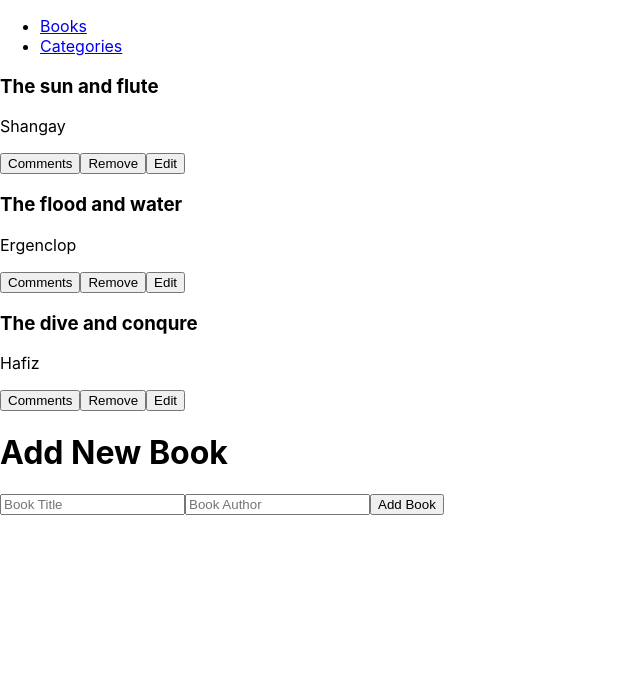
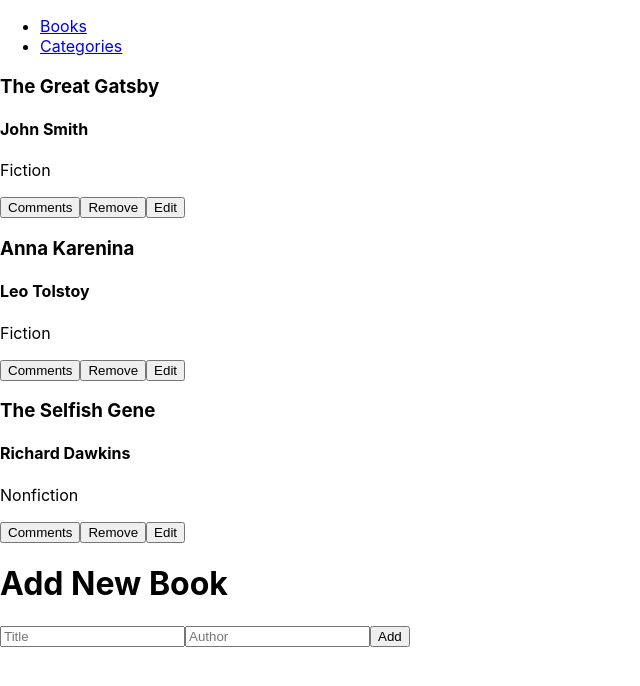
Before and after one commit to Talha-Hanif5666/Bookstore, a React (Create React App) app: page / in a window 1280 px wide. Shown: the top 686 px of the page, without its empty margins (0-640 px from the left). Built offline with nearby package versions, Linux system fonts and the light colour scheme.

Commit message:
Adding category display

```diff
--- a/src/components/Form.js
+++ b/src/components/Form.js
@@ -17,44 +17,26 @@ const AddnewBook = () => {
     setAuthor(e.target.value);
   };
 
-  const submitBookToStore = (title, author) => {
+  const submitBookToStore = (e) => {
+    e.preventDefault();
     if (!title || !author) return;
-    const Newbook = {
+    const newBook = {
       id: uuidv4(),
       title,
       author,
     };
-    dispatch(addBook(Newbook));
+    dispatch(addBook(newBook));
     setTitle('');
     setAuthor('');
   };
+
   return (
     <div className="add-new-book">
       <h1>Add New Book</h1>
-      <form>
-        <input
-          type="text"
-          name="title"
-          placeholder="Book Title"
-          onChange={handleTitle}
-          value={title}
-          required
-        />
-        <input
-          type="text"
-          name="author"
-          placeholder="Book Author"
-          onChange={handleAuthor}
-          value={author}
-          required
-        />
-        <button
-          type="submit"
-          onClick={() => submitBookToStore(title, author)}
-        >
-          Add Book
-
-        </button>
+      <form onSubmit={submitBookToStore}>
+        <input type="text" placeholder="Title" onChange={handleTitle} value={title} required />
+        <input type="text" placeholder="Author" onChange={handleAuthor} value={author} required />
+        <button type="submit">Add</button>
       </form>
     </div>
   );
--- a/src/components/booklist.js
+++ b/src/components/booklist.js
@@ -11,13 +11,11 @@ const Book = (props) => {
       {book.map((item) => (
         <div key={item.id}>
           <h3>{item.title}</h3>
-          <p>{item.author}</p>
+          <h4>{item.author}</h4>
+          <p>{item.category}</p>
           <span>
             <button type="button">Comments</button>
-            <button
-              type="button"
-              onClick={() => dispatch(removeBook(item))}
-            >
+            <button type="button" onClick={() => dispatch(removeBook(item.id))}>
               Remove
             </button>
             <button type="button">Edit</button>
--- a/src/redux/books/bookSlice.js
+++ b/src/redux/books/bookSlice.js
@@ -3,18 +3,21 @@ import { v4 as uuidv4 } from 'uuid';
 const initialState = [
   {
     id: uuidv4(),
-    title: 'The sun and flute',
-    author: 'Shangay',
+    title: 'The Great Gatsby',
+    author: 'John Smith',
+    category: 'Fiction',
   },
   {
     id: uuidv4(),
-    title: 'The flood and water',
-    author: 'Ergenclop',
+    title: 'Anna Karenina',
+    author: 'Leo Tolstoy',
+    category: 'Fiction',
   },
   {
     id: uuidv4(),
-    title: 'The dive and conqure',
-    author: 'Hafiz',
+    title: 'The Selfish Gene',
+    author: 'Richard Dawkins',
+    category: 'Nonfiction',
   },
 ];
 
@@ -22,19 +25,11 @@ const ADD_BOOK = 'ADD_BOOK';
 const REMOVE_BOOK = 'REMOVE_BOOK';
 
 const bookReducer = (state = initialState, action) => {
-  let updatedBooks;
   switch (action.type) {
     case ADD_BOOK:
-      return {
-        ...state,
-        books: [...state.books, action.payload],
-      };
+      return [...state, action.payload];
     case REMOVE_BOOK:
-      updatedBooks = state.books.filter((book) => book.id !== action.payload.id);
-      return {
-        ...state,
-        books: updatedBooks,
-      };
+      return [...state.filter((book) => book.id !== action.payload.id)];
     default:
       return state;
   }
@@ -49,10 +44,10 @@ const addBook = (book) => ({
   },
 });
 
-const removeBook = (book) => ({
+const removeBook = (id) => ({
   type: REMOVE_BOOK,
   payload: {
-    id: book.id,
+    id,
   },
 });
 
```
